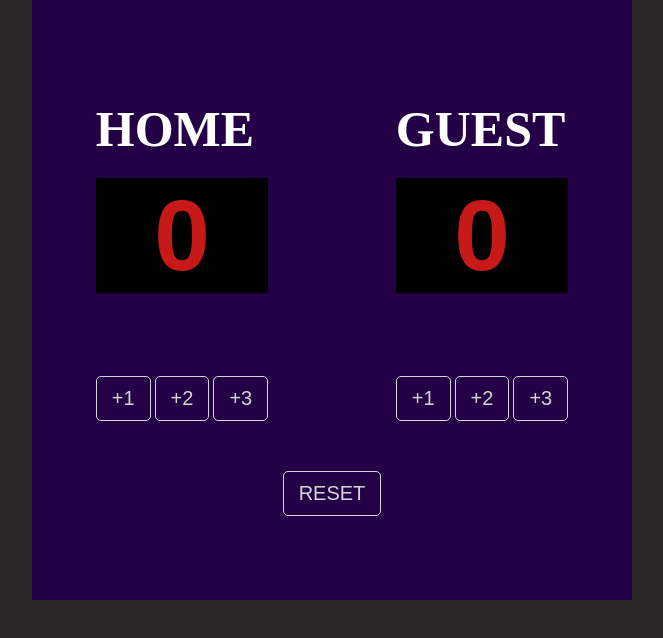
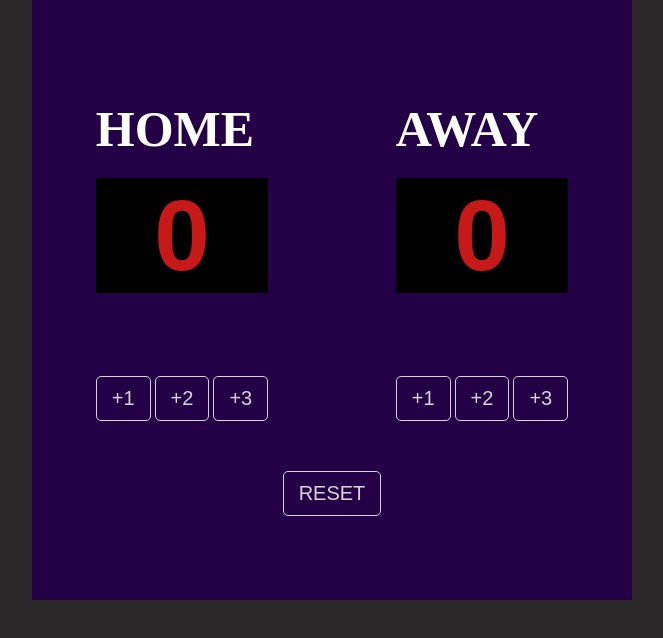
Before and after one commit to PapaBlay/scoreboard, a plain HTML site: page index.html in a window 1280 px wide. Shown: the whole page, without its empty margins (308-971 px from the left). Drawn offline with Linux system fonts and the light colour scheme; a web font is replaced by a local one.

Commit message:
Update index.html

```diff
--- a/index.html
+++ b/index.html
@@ -14,7 +14,7 @@
                     <button onclick="homeAdd3()">+3</button>
                 </div>
                 <div class="guest-side">
-                    <h3 class="guest-name">GUEST</h3>
+                    <h3 class="guest-name">AWAY</h3>
                     <h2 id="guest-score">0</h2>
                     <button onclick="awayAdd1()">+1</button>
                     <button onclick="awayAdd2()">+2</button>
```
